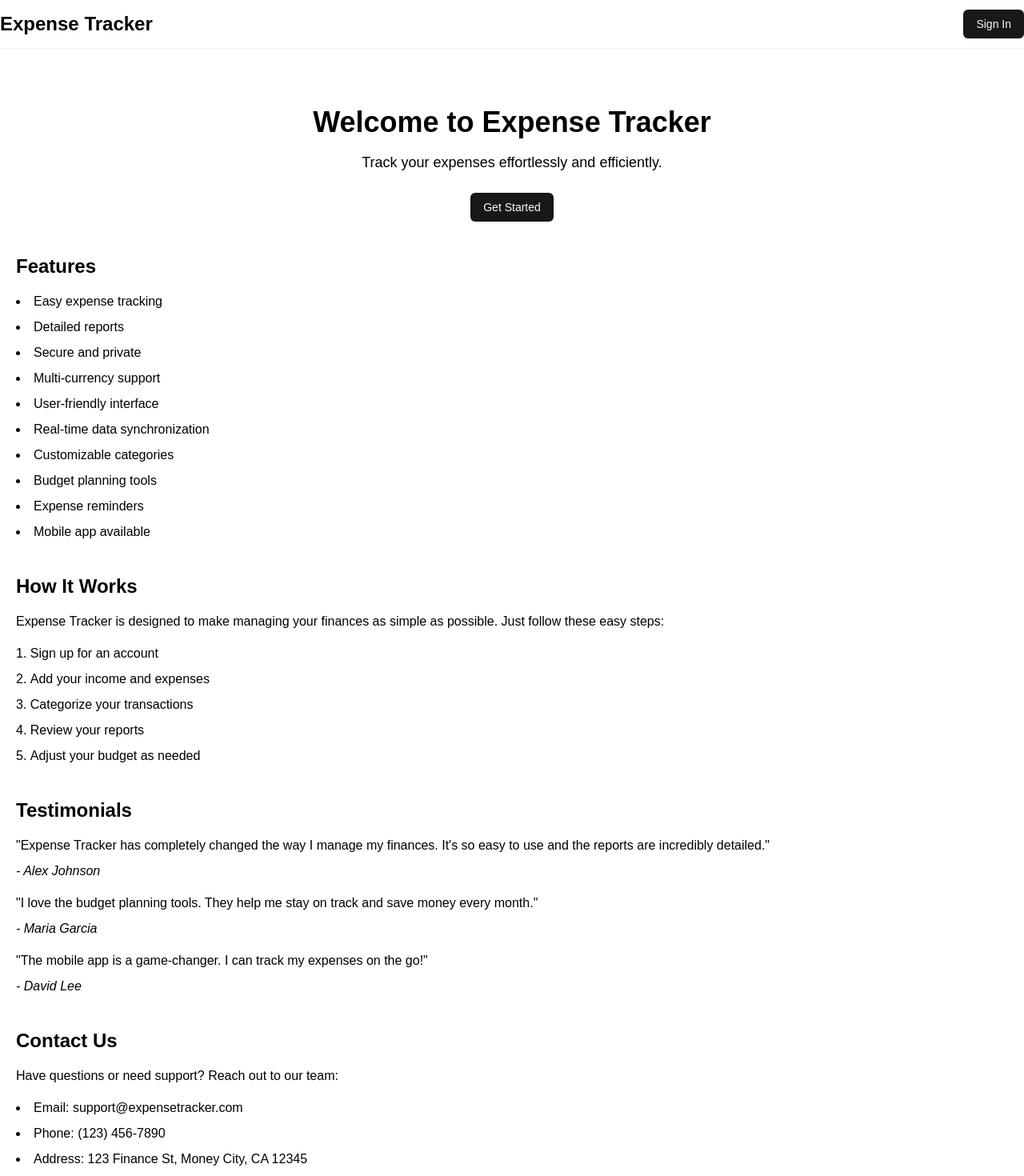
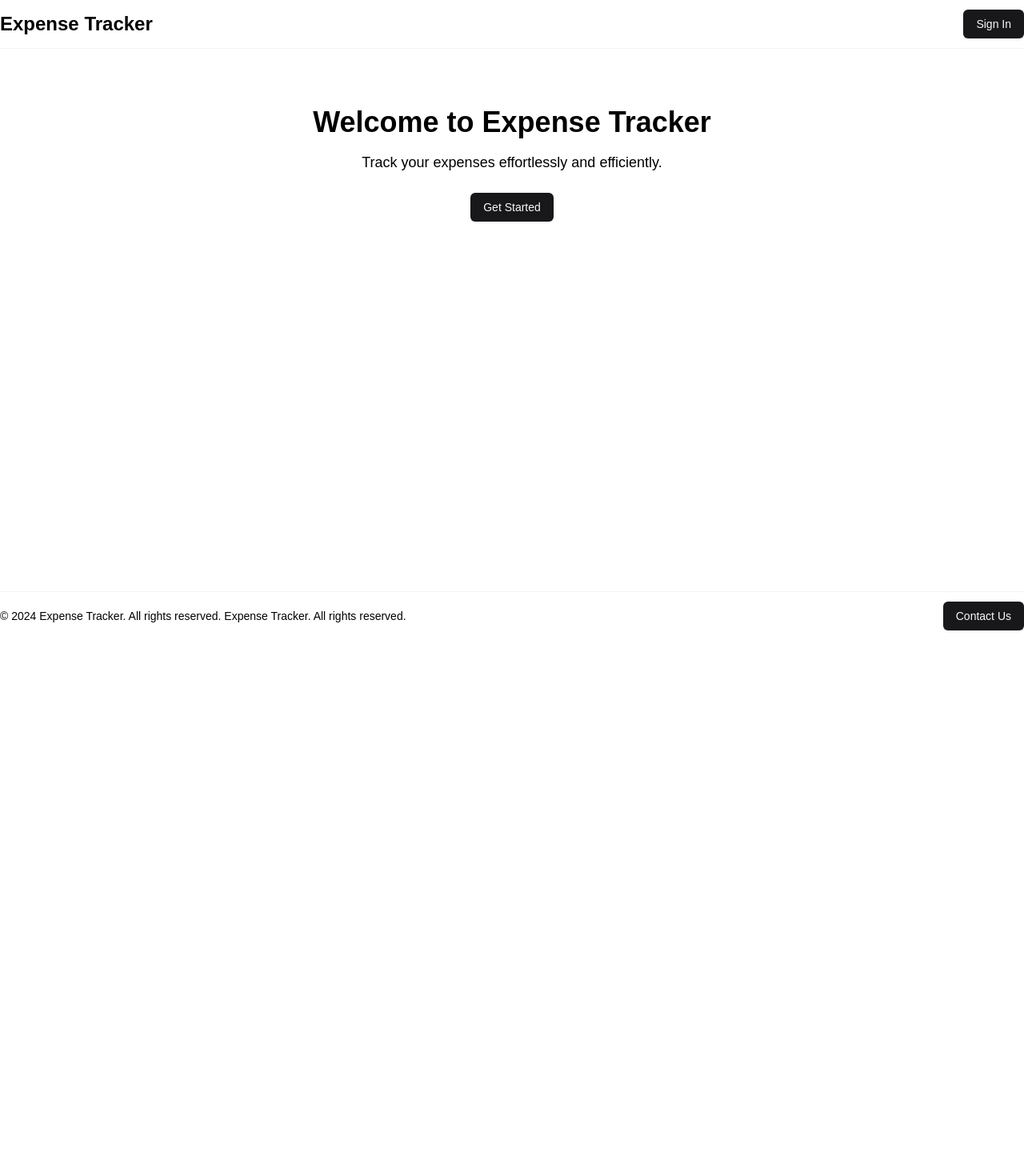
Before and after one commit to sushil-kamble/expense-mate, a Next.js app: page / in a window 1280 px wide. Shown: the top 1470 px of the page at 80% size. After the commit the page ends 800 px from the top, so only its background shows below. Built offline with nearby package versions, Linux system fonts and the light colour scheme.

Commit message:
changes eslint config

```diff
--- a/src/app/page.tsx
+++ b/src/app/page.tsx
@@ -13,67 +13,6 @@ export default function Home() {
                 </p>
                 <Button>Get Started</Button>
             </section>
-            <section className="mt-10">
-                <h2 className="text-2xl font-bold mb-4">Features</h2>
-                <ul className="list-disc list-inside">
-                    <li className="mb-2">Easy expense tracking</li>
-                    <li className="mb-2">Detailed reports</li>
-                    <li className="mb-2">Secure and private</li>
-                    <li className="mb-2">Multi-currency support</li>
-                    <li className="mb-2">User-friendly interface</li>
-                    <li className="mb-2">Real-time data synchronization</li>
-                    <li className="mb-2">Customizable categories</li>
-                    <li className="mb-2">Budget planning tools</li>
-                    <li className="mb-2">Expense reminders</li>
-                    <li className="mb-2">Mobile app available</li>
-                </ul>
-            </section>
-            <section className="mt-10">
-                <h2 className="text-2xl font-bold mb-4">How It Works</h2>
-                <p className="mb-4">
-                    Expense Tracker is designed to make managing your finances
-                    as simple as possible. Just follow these easy steps:
-                </p>
-                <ol className="list-decimal list-inside">
-                    <li className="mb-2">Sign up for an account</li>
-                    <li className="mb-2">Add your income and expenses</li>
-                    <li className="mb-2">Categorize your transactions</li>
-                    <li className="mb-2">Review your reports</li>
-                    <li className="mb-2">Adjust your budget as needed</li>
-                </ol>
-            </section>
-            <section className="mt-10">
-                <h2 className="text-2xl font-bold mb-4">Testimonials</h2>
-                <blockquote className="mb-4">
-                    "Expense Tracker has completely changed the way I manage my
-                    finances. It's so easy to use and the reports are incredibly
-                    detailed."
-                    <cite className="block mt-2">- Alex Johnson</cite>
-                </blockquote>
-                <blockquote className="mb-4">
-                    "I love the budget planning tools. They help me stay on
-                    track and save money every month."
-                    <cite className="block mt-2">- Maria Garcia</cite>
-                </blockquote>
-                <blockquote className="mb-4">
-                    "The mobile app is a game-changer. I can track my expenses
-                    on the go!"
-                    <cite className="block mt-2">- David Lee</cite>
-                </blockquote>
-            </section>
-            <section className="mt-10">
-                <h2 className="text-2xl font-bold mb-4">Contact Us</h2>
-                <p className="mb-4">
-                    Have questions or need support? Reach out to our team:
-                </p>
-                <ul className="list-disc list-inside">
-                    <li className="mb-2">Email: support@expensetracker.com</li>
-                    <li className="mb-2">Phone: (123) 456-7890</li>
-                    <li className="mb-2">
-                        Address: 123 Finance St, Money City, CA 12345
-                    </li>
-                </ul>
-            </section>
         </div>
     );
 }
```
Also changed, not shown: .eslintrc.json.
